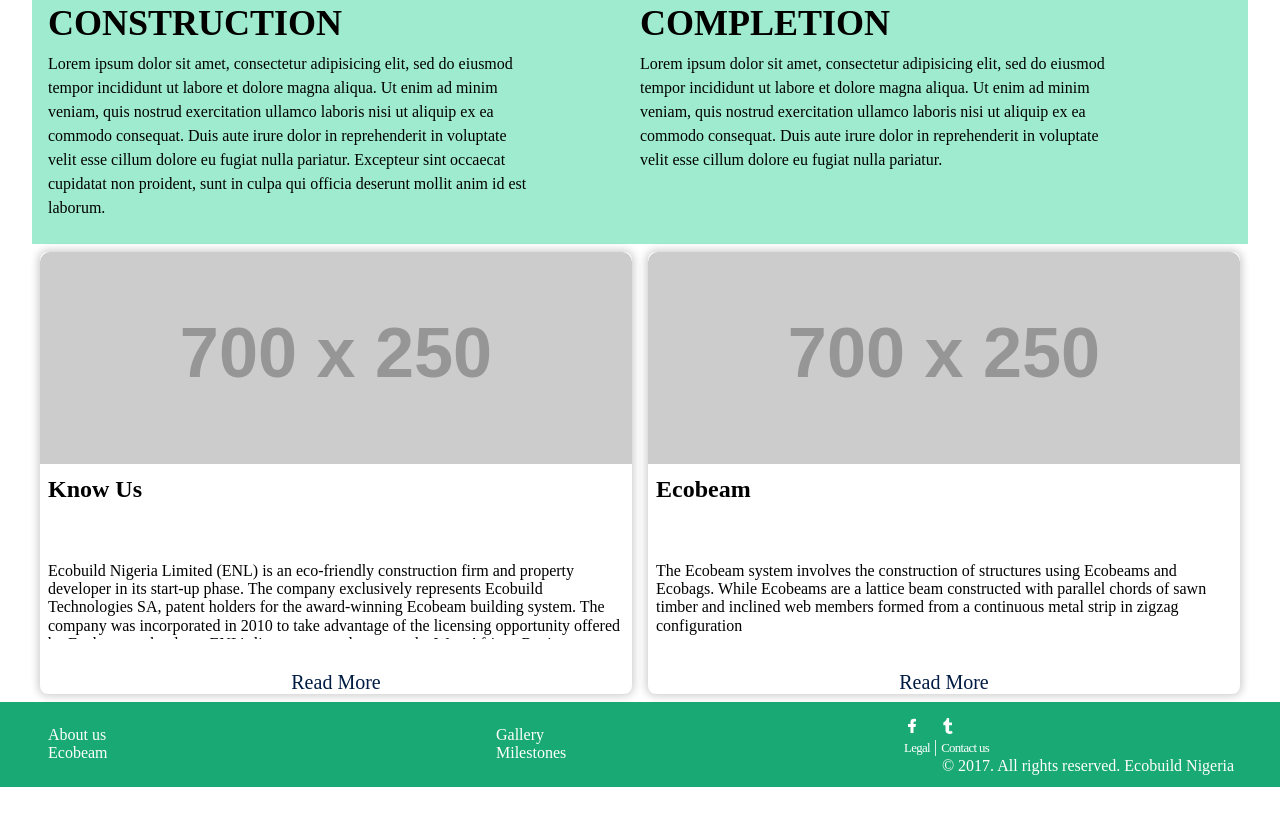
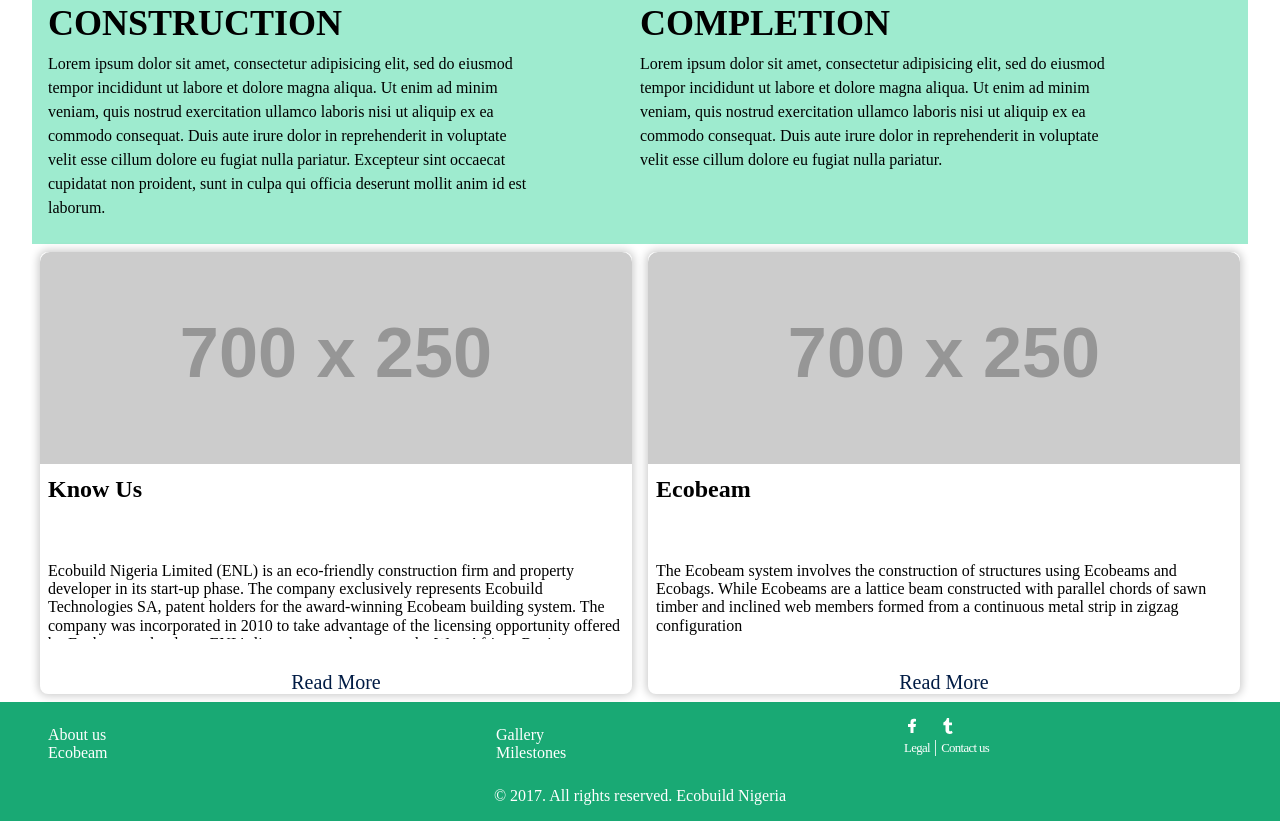
Before and after one commit to connelevalsam/ecobuildnigeria, a plain HTML site: page index.html in a window 1280 px wide. Shown: the part 1937-2758 px from the top of the page. Before the commit the page ends 2724 px from the top, so only its background shows below. Drawn offline with nearby package versions, Linux system fonts and the light colour scheme; placeholder pictures from the web are drawn by us.

Commit message:
updated index page

```diff
--- a/index.html
+++ b/index.html
@@ -206,7 +206,7 @@
 			</div>
 			<small class="tracked-tight"><a href="#" class="no-underline white underline-hover">Legal</a></small> | <small class="tracked-tight"><a href="#" class="no-underline white underline-hover">Contact us</a></small>
 		</div>
-		<div class="tc white w-100">
+		<div class="tc white w-100 fl mb3">
 			&copy; 2017. All rights reserved. Ecobuild Nigeria
 		</div>
 	</section>
```
